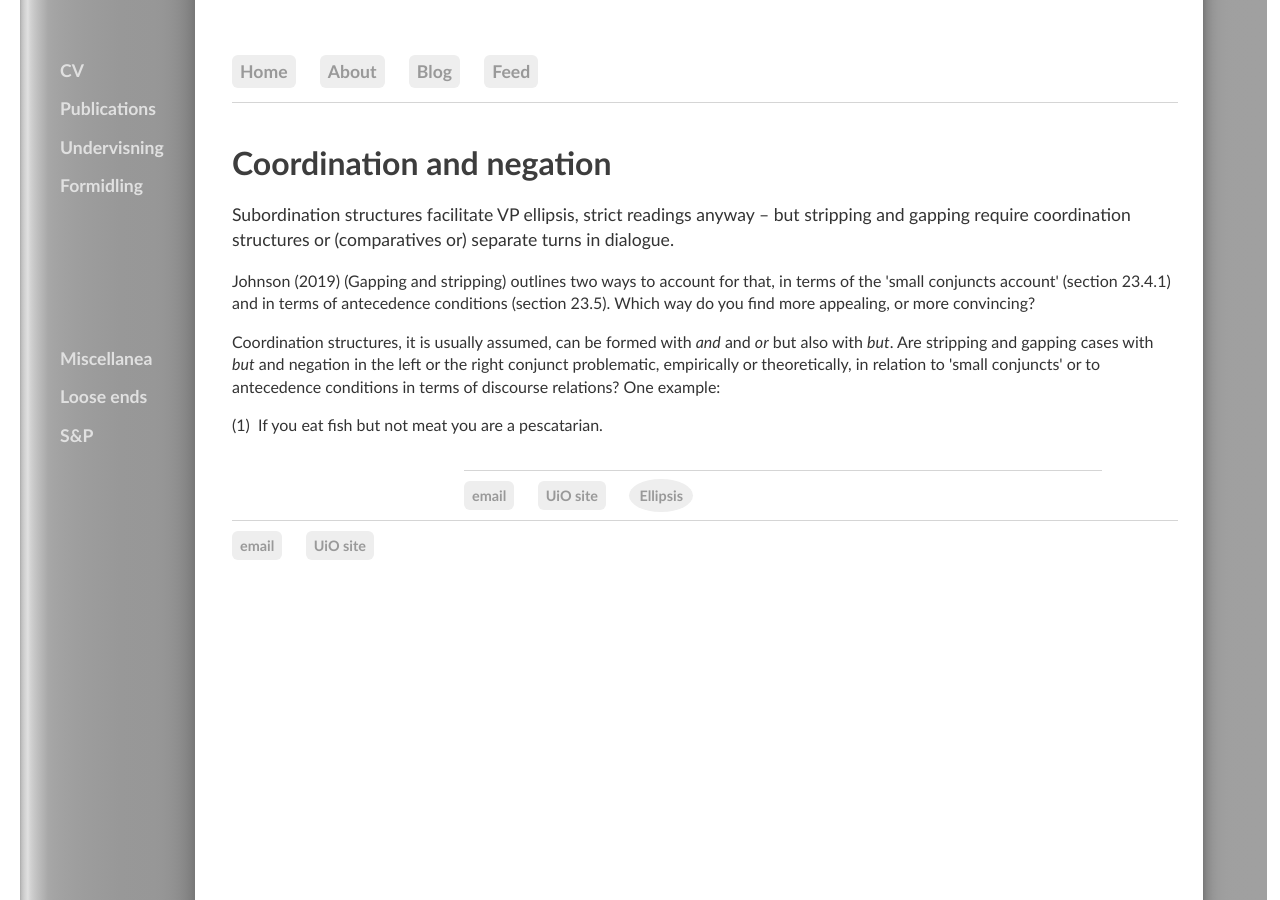
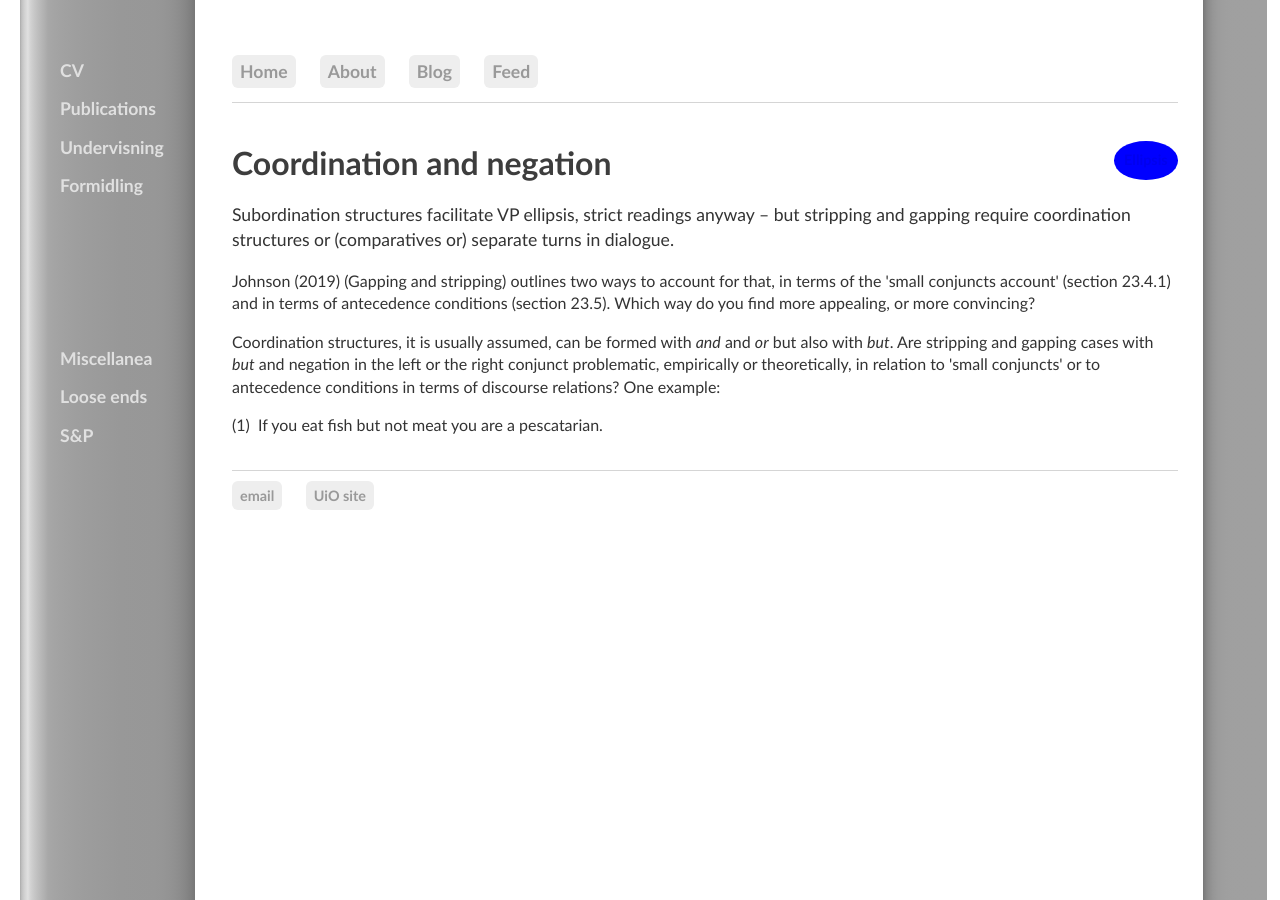
Before and after one commit to kjelljs/kjelljs.github.io, a Jekyll site: the page built from courses/ellipsis/coneg.html, in a window 1280 px wide. Built offline with Jekyll 4.4.1, drawn with Linux system fonts in a browser that asks for light colours.

Commit message:
Update post1.html

```diff
--- a/_layouts/post1.html
+++ b/_layouts/post1.html
@@ -1,16 +1,14 @@
 ---
 layout: default
 ---
+<div style="float:right;"><figure class="rightfig"><ul style="font-family: Optima, Candara, Calibri, Arial, sans-serif;
+    padding: 0px;
+    list-style: none;
+    font-weight: bold;"><li style="background: blue; padding: 8px 10px 8px 10px; border-radius: 50%; text-decoration: none;
+    color: #999; font-size: .9em;"><a href="/courses/ellipsis/index.html" style="color: default">Ellipsis</a></li></ul></figure></div>
 <h1>{{ page.title }}</h1>
 <p class="meta">{{ page.date | date_to_string }}</p>
 
 <div class="post">
   {{ content }}
 </div>
-<footer>
-	    		<ul>
-	        		<li><a href="mailto:k.j.sabo@ilos.uio.no">email</a></li>
-	        		<li><a href="https://www.hf.uio.no/ilos/personer/vit/kjelljs/">UiO site</a></li>
-	        		<li style="background: #eee; padding: 8px 10px 8px 10px; border-radius: 50%;"><a href="/courses/ellipsis/index.html" style="color: default">Ellipsis</a></li>
-				</ul>
-			</footer>
```
